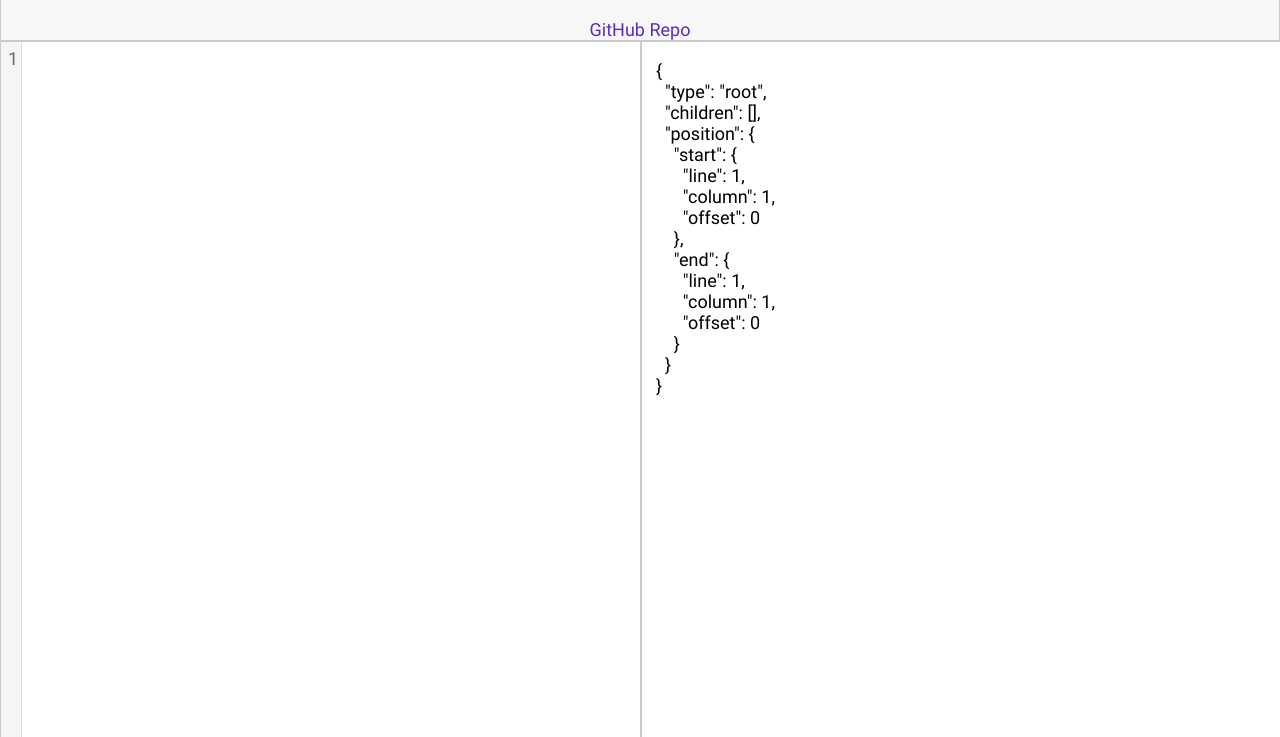
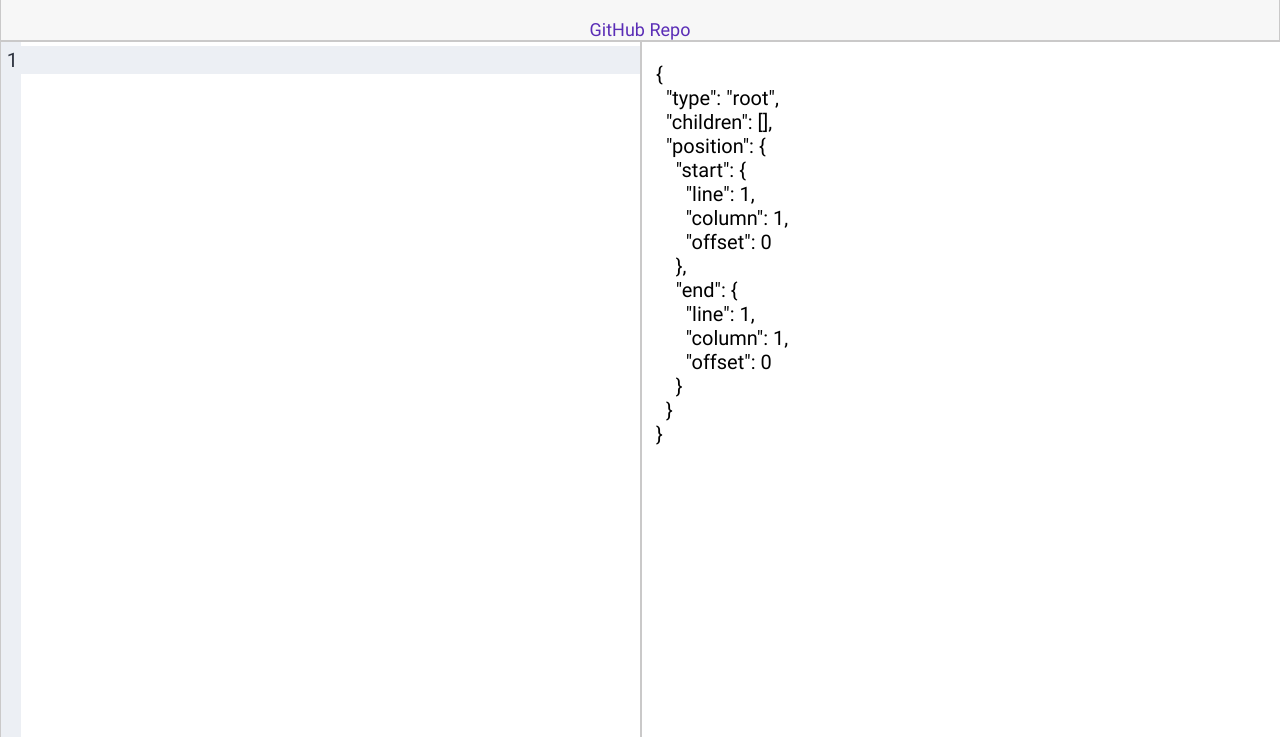
Before and after one commit to alexwkleung/MDAST-Inspector, a website built with Vite: page index.html in a window 1280 px wide. Shown: the part 63-800 px from the top of the page. Built offline with nearby package versions, Linux system fonts and the light colour scheme.

Commit message:
Added unit test and codemirror theme

```diff
--- a/package.json
+++ b/package.json
@@ -38,6 +38,7 @@
     "@codemirror/language-data": "^6.3.1",
     "@codemirror/state": "^6.2.1",
     "@codemirror/view": "^6.16.0",
+    "@lezer/highlight": "^1.1.6",
     "mdast-util-from-markdown": "^2.0.0"
   }
 }
--- a/src/codemirror/cm-state.ts
+++ b/src/codemirror/cm-state.ts
@@ -1,9 +1,10 @@
 import { EditorState } from '@codemirror/state'
-import { keymap, rectangularSelection, drawSelection, lineNumbers } from '@codemirror/view'
+import { keymap, rectangularSelection, drawSelection, lineNumbers, highlightActiveLine } from '@codemirror/view'
 import { defaultKeymap, history, historyKeymap, standardKeymap, indentWithTab } from '@codemirror/commands'
 import { markdown, markdownLanguage } from '@codemirror/lang-markdown'
 import { languages } from '@codemirror/language-data'
 import { closeBrackets } from '@codemirror/autocomplete'
+import { basicLight } from './theme/basic-light'
 
 export class CMEditorState {
     /**
@@ -30,7 +31,9 @@ export class CMEditorState {
                     indentWithTab
                 ]),
                 closeBrackets(),
-                lineNumbers()
+                lineNumbers(),
+                highlightActiveLine(),
+                basicLight
             ]
         })
 
--- /dev/null
+++ b/src/codemirror/theme/basic-light.ts
@@ -0,0 +1,221 @@
+/**
+ * base taken from: https://github.com/craftzdog/cm6-themes/blob/main/packages/basic-light/src/index.ts
+ */
+import { EditorView } from '@codemirror/view'
+import { Extension } from '@codemirror/state'
+import { HighlightStyle, syntaxHighlighting } from '@codemirror/language'
+import { tags as t } from '@lezer/highlight'
+
+// Colors from https://www.nordtheme.com/docs/colors-and-palettes
+// Polar Night
+const base00 = '#2e3440', // black
+  base01 = '#3b4252', // dark grey
+  base02 = '#434c5e',
+  base03 = '#4c566a' // grey
+
+// Snow Storm
+//eslint-disable-next-line @typescript-eslint/no-unused-vars
+const base04 = '#d8dee9', // grey
+  base05 = '#e5e9f0', // off white
+  base06 = '#eceff4' // white
+
+// Frost
+const base07 = '#8fbcbb', // moss green
+  base08 = '#88c0d0', // ice blue
+  base09 = '#81a1c1', // water blue
+  base0A = '#5e81ac' // deep blue
+
+// Aurora
+const base0b = '#bf616a', // red
+  base0C = '#d08770', // orange
+  base0D = '#ebcb8b', // yellow
+  base0E = '#a3be8c', // green
+  base0F = '#b48ead' // purple
+
+const invalid = '#d30102',
+  darkBackground = base06,
+  highlightBackground = darkBackground,
+  background = '#ffffff',
+  tooltipBackground = base05,
+  selection = darkBackground,
+  cursor = base01
+
+/// The editor theme styles for Basic Light.
+export const basicLightTheme = EditorView.theme(
+  {
+    '&': {
+      color: base00,
+      backgroundColor: background
+    },
+
+    '.cm-content': {
+      caretColor: cursor
+    },
+
+    '.cm-cursor, .cm-dropCursor': { borderLeftColor: cursor },
+    '&.cm-focused .cm-selectionBackground, .cm-selectionBackground, .cm-content ::selection':
+      { backgroundColor: selection },
+
+    '.cm-panels': { backgroundColor: darkBackground, color: base03 },
+    '.cm-panels.cm-panels-top': { borderBottom: '2px solid black' },
+    '.cm-panels.cm-panels-bottom': { borderTop: '2px solid black' },
+
+    '.cm-searchMatch': {
+      backgroundColor: '#72a1ff59',
+      outline: `1px solid ${base03}`
+    },
+    '.cm-searchMatch.cm-searchMatch-selected': {
+      backgroundColor: base05
+    },
+
+    '.cm-activeLine': { backgroundColor: highlightBackground },
+    '.cm-selectionMatch': { backgroundColor: base05 },
+
+    '&.cm-focused .cm-matchingBracket, &.cm-focused .cm-nonmatchingBracket': {
+      outline: `1px solid ${base03}`
+    },
+
+    '&.cm-focused .cm-matchingBracket': {
+      backgroundColor: base06
+    },
+
+    '.cm-gutters': {
+      backgroundColor: base06,
+      color: base00,
+      border: 'none'
+    },
+
+    '.cm-activeLineGutter': {
+      backgroundColor: highlightBackground
+    },
+
+    '.cm-foldPlaceholder': {
+      backgroundColor: 'transparent',
+      border: 'none',
+      color: '#ddd'
+    },
+
+    '.cm-tooltip': {
+      border: 'none',
+      backgroundColor: tooltipBackground
+    },
+    '.cm-tooltip .cm-tooltip-arrow:before': {
+      borderTopColor: 'transparent',
+      borderBottomColor: 'transparent'
+    },
+    '.cm-tooltip .cm-tooltip-arrow:after': {
+      borderTopColor: tooltipBackground,
+      borderBottomColor: tooltipBackground
+    },
+    '.cm-tooltip-autocomplete': {
+      '& > ul > li[aria-selected]': {
+        backgroundColor: highlightBackground,
+        color: base03
+      }
+    }
+  },
+  { dark: false }
+)
+
+/// The highlighting style for code in the Basic Light theme.
+export const basicLightHighlightStyle = HighlightStyle.define([
+  { tag: t.keyword, color: base0A },
+  {
+    tag: [t.name, t.deleted, t.character, t.propertyName, t.macroName],
+    color: base0C
+  },
+  { tag: [t.variableName], color: base0C },
+  { tag: [t.function(t.variableName)], color: base0A },
+  { tag: [t.labelName], color: base09 },
+  {
+    tag: [t.color, t.constant(t.name), t.standard(t.name)],
+    color: base0A
+  },
+  { tag: [t.definition(t.name), t.separator], color: base0E },
+  { tag: [t.brace], color: base07 },
+  {
+    tag: [t.annotation],
+    color: invalid
+  },
+  {
+    tag: [t.number, t.changed, t.annotation, t.modifier, t.self, t.namespace],
+    color: base08
+  },
+  {
+    tag: [t.typeName, t.className],
+    color: base0D
+  },
+  {
+    tag: [t.operator, t.operatorKeyword],
+    color: base0E
+  },
+  {
+    tag: [t.tagName],
+    color: base0F
+  },
+  {
+    tag: [t.squareBracket],
+    color: base0b
+  },
+  {
+    tag: [t.angleBracket],
+    color: base0C
+  },
+  {
+    tag: [t.attributeName],
+    color: base0D
+  },
+  {
+    tag: [t.regexp],
+    color: base0A
+  },
+  {
+    tag: [t.quote],
+    color: base01
+  },
+  { tag: [t.string], color: base0C },
+  {
+    tag: t.link,
+    color: base07,
+    textDecoration: 'underline',
+    textUnderlinePosition: 'under'
+  },
+  {
+    tag: [t.url, t.escape, t.special(t.string)],
+    color: base0C
+  },
+  { tag: [t.meta], color: base08 },
+  { tag: [t.comment], color: base02, fontStyle: 'italic' },
+  { tag: t.strong, fontWeight: 'bold', color: base0A },
+  { tag: t.emphasis, fontStyle: 'italic', color: base0A },
+  { tag: t.strikethrough, textDecoration: 'line-through' },
+  { tag: t.heading, fontWeight: 'bold', color: base0A },
+  { tag: t.special(t.heading1), fontWeight: 'bold', color: base0A },
+  { tag: t.heading1, fontWeight: 'bold', color: base0A },
+  {
+    tag: [t.heading2, t.heading3, t.heading4],
+    fontWeight: 'bold',
+    color: base0A
+  },
+  {
+    tag: [t.heading5, t.heading6],
+    color: base0A
+  },
+  { tag: [t.atom, t.bool, t.special(t.variableName)], color: base0C },
+  {
+    tag: [t.processingInstruction, t.inserted],
+    color: 'gray'
+  },
+  {
+    tag: [t.contentSeparator],
+    color: base0D
+  },
+  { tag: t.invalid, color: base02, borderBottom: `1px dotted ${invalid}` }
+])
+
+/// Extension to enable the Basic Light theme (both the editor theme and
+/// the highlight style).
+export const basicLight: Extension = [
+  basicLightTheme,
+  syntaxHighlighting(basicLightHighlightStyle)
+]
--- a/src/styles/style.css
+++ b/src/styles/style.css
@@ -41,7 +41,7 @@ body {
     width: calc(100% - 50%);
     overflow-y: scroll;
     overflow-x: scroll;
-    font-size: 18px;
+    font-size: 20px;
     border: 1px solid rgb(202, 201, 201);
 }
 
@@ -52,7 +52,7 @@ body {
     margin-left: 50%;
     overflow-y: scroll;
     overflow-x: scroll;
-    font-size: 18px;
+    font-size: 20px;
     border: 1px solid rgb(202, 201, 201);
 }
 
```
Also changed, not shown: test/mdastFromMarkdown.test.ts (added, +14 -0 lines), 1 other file.
